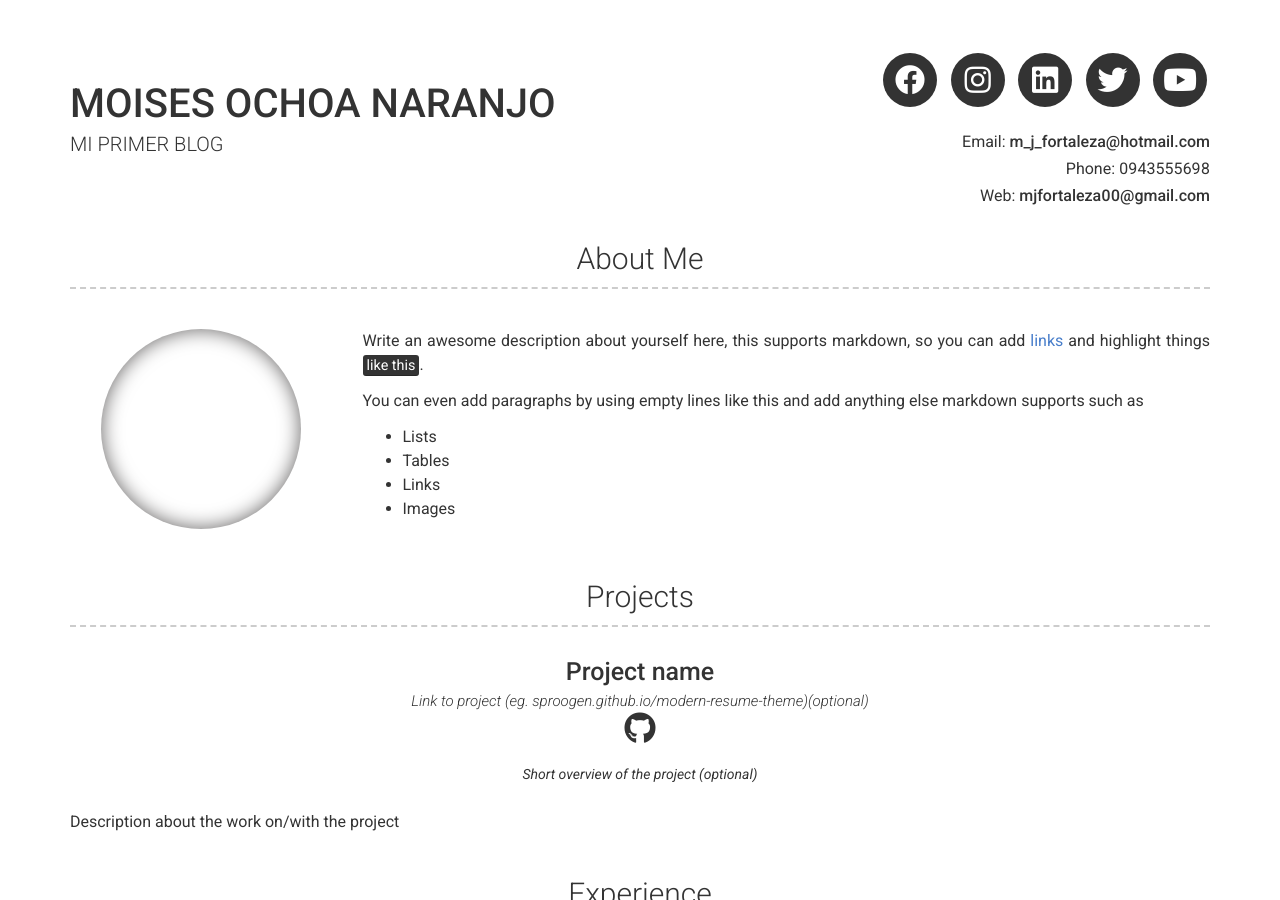
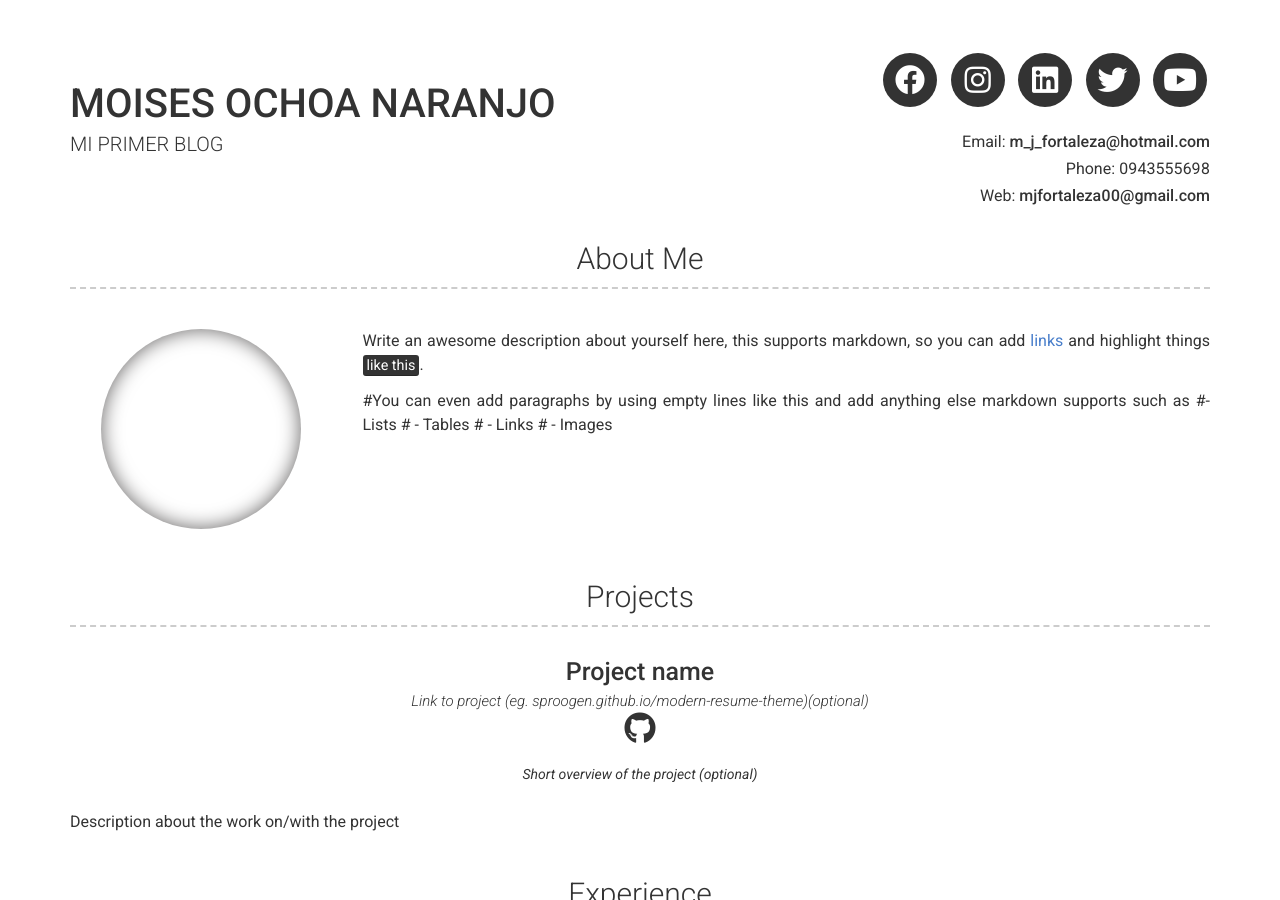
Before and after one commit to moises2018-gif/LORE, a Jekyll site: the page built from index.md, in a window 1280 px wide and 900 px high. Built offline with Jekyll 4.4.1, drawn with Linux system fonts in a browser that asks for light colours; nearby versions of some CDN libraries.

Commit message:
Update _config.yml

```diff
--- a/_config.yml
+++ b/_config.yml
@@ -28,11 +28,11 @@ about_profile_image: Directory of profile image (eg. images/profile.jpg)
 about_content: | # this will include new lines to allow paragraphs
   Write an awesome description about yourself here, this supports markdown, so you can add [links](http://foobar.com) and highlight things <mark>like this</mark>.
 
-  You can even add paragraphs by using empty lines like this and add anything else markdown supports such as
-    - Lists
-    - Tables
-    - Links
-    - Images
+  #You can even add paragraphs by using empty lines like this and add anything else markdown supports such as
+   #- Lists
+   # - Tables
+   # - Links
+   # - Images
 
 # Projects Section
 # projects_title: Projects #(Use this to override about projects section title)
```
